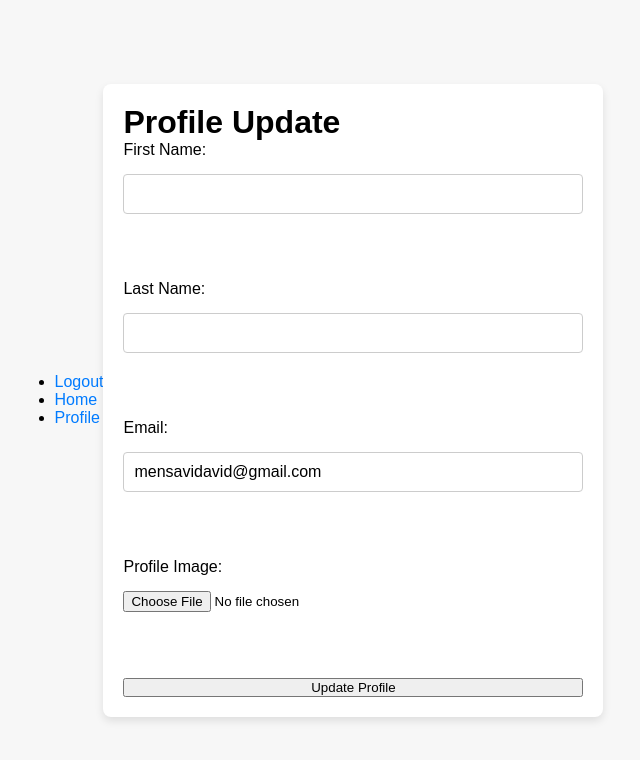
After one commit to dm-mensavi/skyvault, a Django app: page /drive/profile/update/ in a window 1280 px wide. The commit adds this page. Shown: the top 760 px of the page, without its empty margins (311-951 px from the left). Run offline with Django 5.2, Linux system fonts and the light colour scheme; a user stored in the database is signed in; data comes from the database, SQL or seed files in the repository; both versions use the stored data as it was after the commit; parts of the project's set-up code (start-up, migrations or seed data) failed here and were passed over.

Commit message:
add user profile

```diff
--- a/accounts/views.py
+++ b/accounts/views.py
@@ -2,6 +2,7 @@ from django.shortcuts import render, redirect
 from django.contrib.auth import login, authenticate, logout
 from django.contrib.auth.forms import UserCreationForm, AuthenticationForm
 from django.contrib import messages
+from drive.models import UserProfile
 
 # Sign-up View
 def signup_view(request):
@@ -12,6 +13,7 @@ def signup_view(request):
             username = form.cleaned_data.get('username')
             password = form.cleaned_data.get('password1')
             user = authenticate(username=username, password=password)
+            UserProfile.objects.create(user=user)
             messages.success(request, 'Account created successfully! Please login.')
             return redirect('login')  # Redirect to login after signup
         else:
--- a/drive/urls.py
+++ b/drive/urls.py
@@ -1,6 +1,8 @@
 from django.urls import path
 from .views import profile_view
+from .views import profile_update_view
 
 urlpatterns = [
     path('profile/', profile_view, name='profile'),
+    path('profile/update/', profile_update_view, name='profile_update'),
 ]
--- a/drive/views.py
+++ b/drive/views.py
@@ -1,18 +1,25 @@
+from django.contrib.auth.decorators import login_required
 from django.shortcuts import render, redirect
-from django.contrib.auth.decorators import login_required
+from django.contrib import messages
+from .forms import UserProfileForm
 from .models import UserProfile
-from .forms import UserProfileForm  # Assume you will create this form
 
 @login_required
 def profile_view(request):
-    profile = UserProfile.objects.get(user=request.user)
+  user_profile, created = UserProfile.objects.get_or_create(user=request.user)  # Ensure this fetches or creates the profile
 
-    if request.method == 'POST':
-        form = UserProfileForm(request.POST, request.FILES, instance=profile)
-        if form.is_valid():
-            form.save()
-            return redirect('profile')  # Redirect to the profile page after saving
-    else:
-        form = UserProfileForm(instance=profile)
+  return render(request, 'profile.html', {'user_profile': user_profile})
 
-    return render(request, 'profile.html', {'form': form})
+@login_required
+def profile_update_view(request):
+  user_profile, created = UserProfile.objects.get_or_create(user=request.user)
+  if request.method == 'POST':
+    form = UserProfileForm(request.POST, request.FILES, instance=user_profile)
+    if form.is_valid():
+      form.save()
+      messages.success(request, "Profile updated successfully.")
+      return redirect('profile')
+  else:
+    form = UserProfileForm(instance=user_profile)
+
+  return render(request, 'profile_update.html', {'form': form})
--- /dev/null
+++ b/requirements.txt
@@ -0,0 +1,5 @@
+asgiref==3.8.1
+Django==5.1.2
+pillow==11.0.0
+sqlparse==0.5.1
+tzdata==2024.2
--- a/templates/base.html
+++ b/templates/base.html
@@ -15,6 +15,9 @@
       <ul>
         {% if user.is_authenticated %}
           <li><a href="{% url 'logout' %}">Logout</a></li>
+          <li><a href="{% url 'home' %}">Home</a></li>
+          <li><a href="{% url 'profile' %}">Profile</a></li>
+          {% comment %} <li><a href="{% url 'update_profile' %}">Update Profile</a></li> {% endcomment %}
         {% else %}
           <li><a href="{% url 'login' %}">Login</a></li>
           <li><a href="{% url 'signup' %}">Sign Up</a></li>
--- a/templates/home.html
+++ b/templates/home.html
@@ -2,5 +2,8 @@
 
 {% block content %}
   <h2>Welcome, {{ user.username }}!</h2>
-  {% comment %} <a href="{% url 'logout' %}">Logout</a> {% endcomment %}
+
+  <div>
+      <a href="{% url 'profile_update' %}" class="btn btn-primary">Update Profile</a>
+  </div>
 {% endblock %}
--- /dev/null
+++ b/templates/profile_update.html
@@ -0,0 +1,22 @@
+{% extends 'base.html' %}
+
+{% block content %}
+  <h1>Profile Update</h1>
+  <form method="POST" action="{% url 'profile_update' %}" enctype="multipart/form-data">
+    {% csrf_token %}
+    <!-- Add your form fields here -->
+    <label for="first_name">First Name:</label>
+    <input type="text" id="first_name" name="first_name" value="{{ user.first_name }}"><br><br>
+
+    <label for="last_name">Last Name:</label>
+    <input type="text" id="last_name" name="last_name" value="{{ user.last_name }}"><br><br>
+
+    <label for="email">Email:</label>
+    <input type="email" id="email" name="email" value="{{ user.email }}"><br><br>
+
+    <label for="image">Profile Image:</label>
+    <input type="file" id="image" name="image"><br><br>
+
+    <input type="submit" value="Update Profile">
+  </form>
+{% endblock %}
```
Also changed, not shown: templates/profile.html (+5 -5 lines), db.sqlite3. Lines whose indentation alone changed are shown as unchanged.
